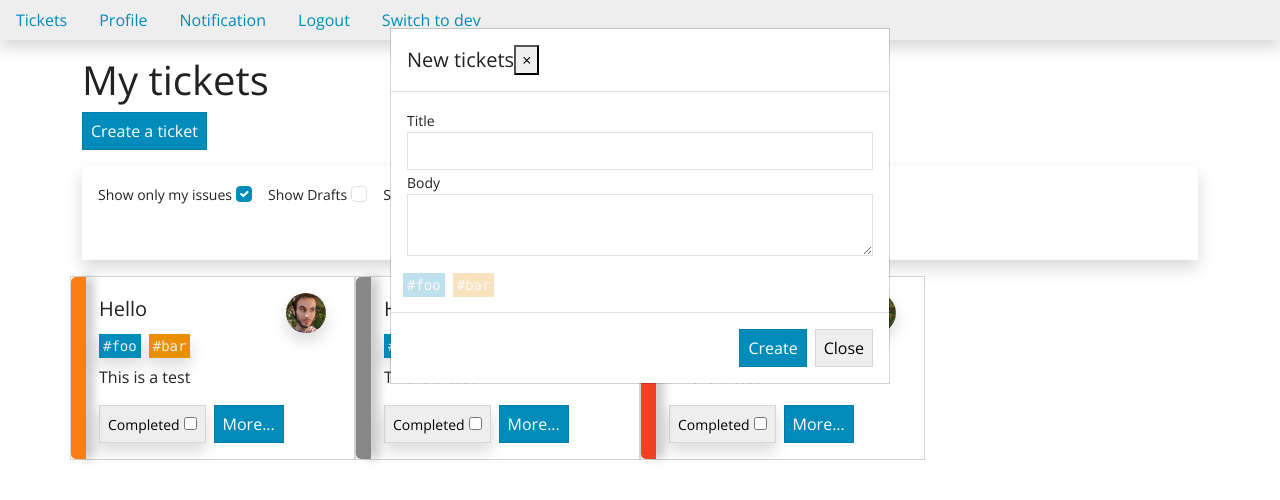
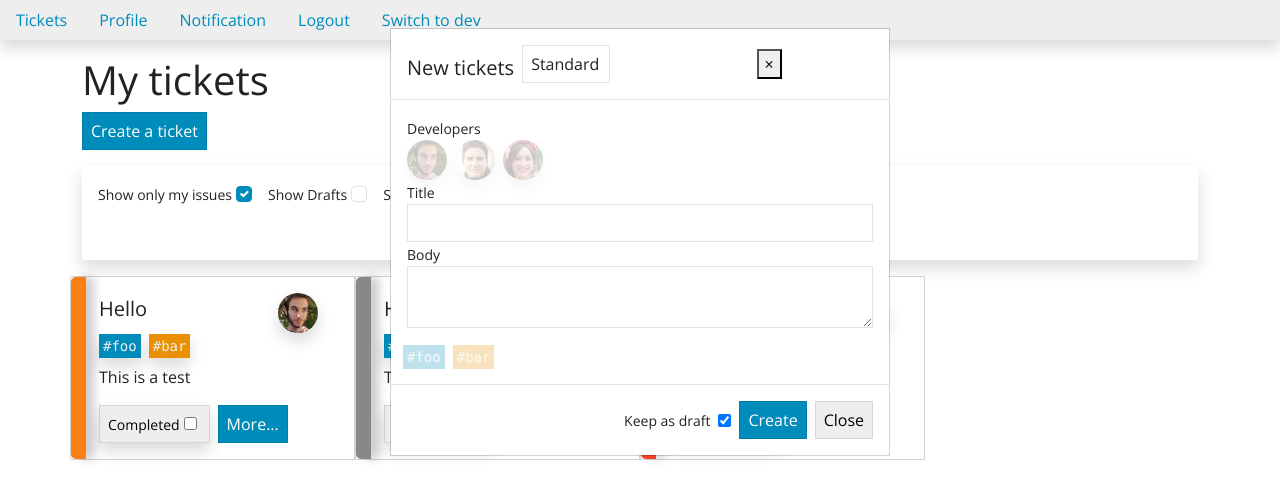
Before and after one commit to NightenDushi/bug-tracker-front-end, a React (Vite) app: page / in a window 1280 px wide. Both pictures are taken after a click on the link "Create a ticket". Shown: the top 500 px of the page. Built offline with nearby package versions, Linux system fonts and the light colour scheme.

Commit message:
Can now assign tags and dev to an ticket

```diff
--- a/src/App.tsx
+++ b/src/App.tsx
@@ -18,11 +18,11 @@
 
 function App() {
   const initial_tickets:ITicket[] = [
-    {id:1,isDone:false, draft:false, urgency:1, title:"Hello", body:"This is a test", tags:[{id:1, text:"foo"},{id:2,text:"bar"}],person_assigned:["nathan"]},
-    {id:2,isDone:false, draft:false, urgency:0, title:"Hello", body:"This is a test", tags:[{id:1, text:"foo"},{id:2,text:"bar"}],person_assigned:["nathan"]},
-    {id:3,isDone:true, draft:false, urgency:1, title:"Hello", body:"This is a test", tags:[{id:1, text:"foo"},{id:2,text:"bar"}],person_assigned:["nathan"]},
-    {id:4,isDone:false, draft:false, urgency:2, title:"Hello", body:"This is a test", tags:[{id:1, text:"foo"},{id:2,text:"bar"}],person_assigned:["nathan"]},
-    {id:5,isDone:false, draft:true, urgency:0, title:"World", body:"I wish I had internet", tags:[{id:1, text:"foo"},{id:2,text:"bar"}],person_assigned:["nathan"]}
+    {id:1,isDone:false, isDraft:false, urgency:1, title:"Hello", body:"This is a test", tags:[{id:1, text:"foo"},{id:2,text:"bar"}],person_assigned:["nathan"]},
+    {id:2,isDone:false, isDraft:false, urgency:0, title:"Hello", body:"This is a test", tags:[{id:1, text:"foo"},{id:2,text:"bar"}],person_assigned:["tim"]},
+    {id:3,isDone:true, isDraft:false, urgency:1, title:"Hello", body:"This is a test", tags:[{id:1, text:"foo"},{id:2,text:"bar"}],person_assigned:["nathan"]},
+    {id:4,isDone:false, isDraft:false, urgency:2, title:"Hello", body:"This is a test", tags:[{id:1, text:"foo"},{id:2,text:"bar"}],person_assigned:["nathan"]},
+    {id:5,isDone:false, isDraft:true, urgency:0, title:"World", body:"I wish I had internet", tags:[{id:1, text:"foo"},{id:2,text:"bar"}],person_assigned:["nathan"]}
   ]
   const [tickets, setTickets] = useState<ITicket[]>(initial_tickets);
 
@@ -57,17 +57,16 @@
         </TicketFilterContext.Provider>
       </div>
       {showNewTicketModal && (<NewTicketModal close={()=>{setShowNewTicketModal(false)}}
-        addTicket={(pName:string, pBody:string, pActiveTags:string[])=>{
+        addTicket={(pName:string, pBody:string, pUrgency:number, pActiveTags:string[], pIsDraft:boolean, pActiveDev:string[])=>{
           const ticket_tags:ITags[] = []
           pActiveTags.map((t, id)=>{ticket_tags.push({id:id, text:t})})
-          console.log(pActiveTags);
           setTickets(
               pTickets=>[
                 ...pTickets, {id:pTickets[pTickets.length-1].id+1,
-                              isDone:false, draft:false, urgency:1,
+                              isDone:false, isDraft:pIsDraft, urgency:pUrgency,
                               title:pName, body:pBody,
                               tags:ticket_tags,
-                              person_assigned:["nathan"]}
+                              person_assigned:pActiveDev}
               ]
             )
         }} />)}
--- a/src/NewTicketModal.tsx
+++ b/src/NewTicketModal.tsx
@@ -1,30 +1,56 @@
 import { useState } from 'react';
 import { TicketTags } from './Tickets/TicketTags.tsx';
 
+import { DevAvailable } from './const/DevAvailable.tsx';
+import { TagsAvailable } from './const/TagsAvailable.tsx';
 
 export function NewTicketModal(props: any) {
+  const [urgency, setUrgency] = useState<number>(0);
   const [name, setName] = useState<string>("");
   const [body, setBody] = useState<string>("");
 
-  const tags_available:string[] = [
-      "foo", "bar"
-  ]
+  const [isDraft, setDraft] = useState<boolean>(true);
+
   const [activeTags, setActiveTags] = useState<string[]>([])
+  const [activeDev, setActiveDev] = useState<string[]>([])
 
   const addticket = ()=>{
-      props.addTicket(name, body, activeTags); props.close();
+      props.addTicket(name, body, urgency, activeTags, isDraft, activeDev); props.close();
     }
 
   return <div className={"modal d-block"} tabIndex={-1} role="dialog">
     <div className="modal-dialog" role="document">
       <div className="modal-content">
         <div className="modal-header">
-          <h5 className="modal-title">New tickets</h5>
+            <div className="d-flex w-75">
+                <h5 className="modal-title align-self-end">New tickets</h5>
+                <select id="ticket_urgency" name="sort_mode" className={"form-control w-25 ms-2"+((urgency==1)?" bg-warning text-white":((urgency==2)?" bg-danger text-white":""))}
+                        value={urgency} onChange={(e)=>{setUrgency(parseInt(e.target.value))}}>
+                    <option value="0">Standard</option>
+                    <option value="1">Hurry</option>
+                    <option value="2">Urgent</option>
+                </select>
+
+            </div>
           <button type="button" className="close" data-dismiss="modal" aria-label="Close" onClick={props.close}>
             <span aria-hidden="true">&times;</span>
           </button>
         </div>
         <div className="modal-body">
+          <label>Developers</label>
+          <div>
+              {DevAvailable.map((dev)=>{
+                  const dev_activated = (activeDev.includes(dev.name));
+                  return    <a key={dev.name} href="#" onClick={()=>{setActiveDev((pDev)=>{
+                                //Add or remove the tag from the active tag array
+                                if (!dev_activated) return [...pDev, dev.name]
+                                else return pDev.filter((e) => { return e !== dev.name })
+                                })}}>
+                                <img className={"img rounded-circle shadow me-2 "+(dev_activated?"":"opacity-25")} width="40" height="40"
+                                    src={"../public/avatar/"+dev.image} />
+                            </a>
+                })}
+          </div>
           <label htmlFor="ticket_name">Title</label>
           <input className="form-control" name="ticket_name" id="ticket_name"
             onChange={(e) => { e.preventDefault(); setName(e.target.value); }}
@@ -38,7 +64,7 @@
         </div>
 
         <ul className="container d-flex list-unstyled">
-            {tags_available.map((tag, tagId)=>
+            {TagsAvailable.map((tag, tagId)=>
                 <a href="#" className="text-decoration-none"
                 onClick={()=>{setActiveTags((pTags)=>{
                     //Add or remove the tag from the active tag array
@@ -53,6 +79,7 @@
         </ul>
 
         <div className="modal-footer">
+          <label>Keep as draft</label><input type="checkbox" checked={isDraft} onChange={(e)=>{setDraft((e.target.value === 'true'))}}></input>
           <button type="button" className="btn btn-primary"
             onClick={() => { addticket() }}
           >Create</button>
--- a/src/TicketCardWrapper.tsx
+++ b/src/TicketCardWrapper.tsx
@@ -6,10 +6,14 @@
 export function TicketCardWrapper(props: ITickets_props) {
   const urgency_map: string[] = ["", "hurry", "urgent"];
   const { isAdmin, showDraft, showCompleted } = useContext(TicketFilterContext); //TODO:Switch that option to the context API later on
-  return (<div className="row gap-0 row-gap-2">
-    {props.tickets.map(ticket => (!ticket.draft || (ticket.draft && (showDraft && isAdmin)))
+  return (<div className="row">
+    {props.tickets.map(ticket => (!ticket.isDraft || (ticket.isDraft && (showDraft && isAdmin)))
       && (!ticket.isDone || (ticket.isDone && showCompleted)) ?
-      <TicketCard key={ticket.id} title={ticket.title} className={(urgency_map[ticket.urgency]) + (ticket.draft ? " draft" : "") + (ticket.isDone ? " done" : "")} tags={ticket.tags}>{ticket.body}</TicketCard>
+      <TicketCard   key={ticket.id} title={ticket.title}
+                    className={(urgency_map[ticket.urgency]) + (ticket.isDraft ? " draft" : "") + (ticket.isDone ? " done" : "")}
+                    tags={ticket.tags} isDraft={ticket.isDraft} person_assigned={ticket.person_assigned}>
+          {ticket.body}
+        </TicketCard>
       : <></>
     )}
   </div>);
--- a/src/Tickets/TicketCard.tsx
+++ b/src/Tickets/TicketCard.tsx
@@ -1,15 +1,25 @@
 import { TicketTags } from './TicketTags.tsx';
+import { ITicket_props } from '../@types/tickets';
+import { DevAvailable } from '../const/DevAvailable.tsx';
 import './Tickets.css'
 
-function TicketCard(pProps) {
 
-    const {children, title, className, tags, ...props} = pProps;
-    const isDraft : boolean = (className=="draft");
-    return <div className='card col-sm-6 col-md-4 col-lg-3'>
+function TicketCard(props:ITicket_props) {
+
+    const {children, title, className, tags, isDraft, person_assigned} = props;
+
+    return (<div className='card col col-sm-6 col-md-4 col-lg-3'>
         <div className={"card-body ticket_card "+className}>
         <div className="d-flex align-items-center justify-content-between">
             <h5 className="card-title">{title}</h5>
-            <img className="img rounded-circle shadow" width="40" height="40" src="../public/avatar/31c88339bc905db98016c725dd3d418a.jpeg" />
+            <div>
+              {person_assigned.map((dev_name)=>{
+                    const dev = DevAvailable.find((e)=> e.name == dev_name)
+                    return <img className={"img rounded-circle shadow me-2"} width="40" height="40"
+                        src={"../public/avatar/"+dev?.image} />
+                })}
+          </div>
+            {/* <img className="img rounded-circle shadow" width="40" height="40" src="../public/avatar/31c88339bc905db98016c725dd3d418a.jpeg" /> */}
         </div><ul className="nav d-flex mb-2">
             {tags.map(tag=>
                 <TicketTags key={tag.id} on={true}>{tag.text}</TicketTags>
@@ -19,14 +29,14 @@
         <CompletedPublishBtn isDraft={isDraft}/>
         <a href="#" className="btn btn-primary">More...</a>
         </div>
-    </div>
+    </div>)
 }
 
 function CompletedPublishBtn(props){
     if (props.isDraft){
-        return (<span className="btn btn-secondary shadow me-2"><label className="me-1">Publish</label></span>)
+        return (<a className="btn btn-secondary shadow me-2" href="#">Publish</a>)
     } else {
-        return (<span className="btn btn-secondary shadow me-2"><label className="me-1">Completed</label><input type="checkbox" className=""/></span>)
+        return (<span className="btn btn-secondary shadow me-2"><label role="button" className="me-1" >Completed<input type="checkbox" className="ms-1"/></label></span>)
 
     }
 }
--- /dev/null
+++ b/src/const/DevAvailable.tsx
@@ -0,0 +1,5 @@
+export const DevAvailable: { name: string; image: string; }[] = [
+    { name: "nathan", image: "31c88339bc905db98016c725dd3d418a.jpeg" },
+    { name: "tim", image: "03.41881874.webp" },
+    { name: "oliwia", image: "01.d5f1f706.webp" }
+];
--- /dev/null
+++ b/src/const/TagsAvailable.tsx
@@ -0,0 +1,3 @@
+export const TagsAvailable: string[] = [
+    "foo", "bar"
+];
```
Also changed, not shown: src/@types/tickets.d.ts (+9 -1 lines).
